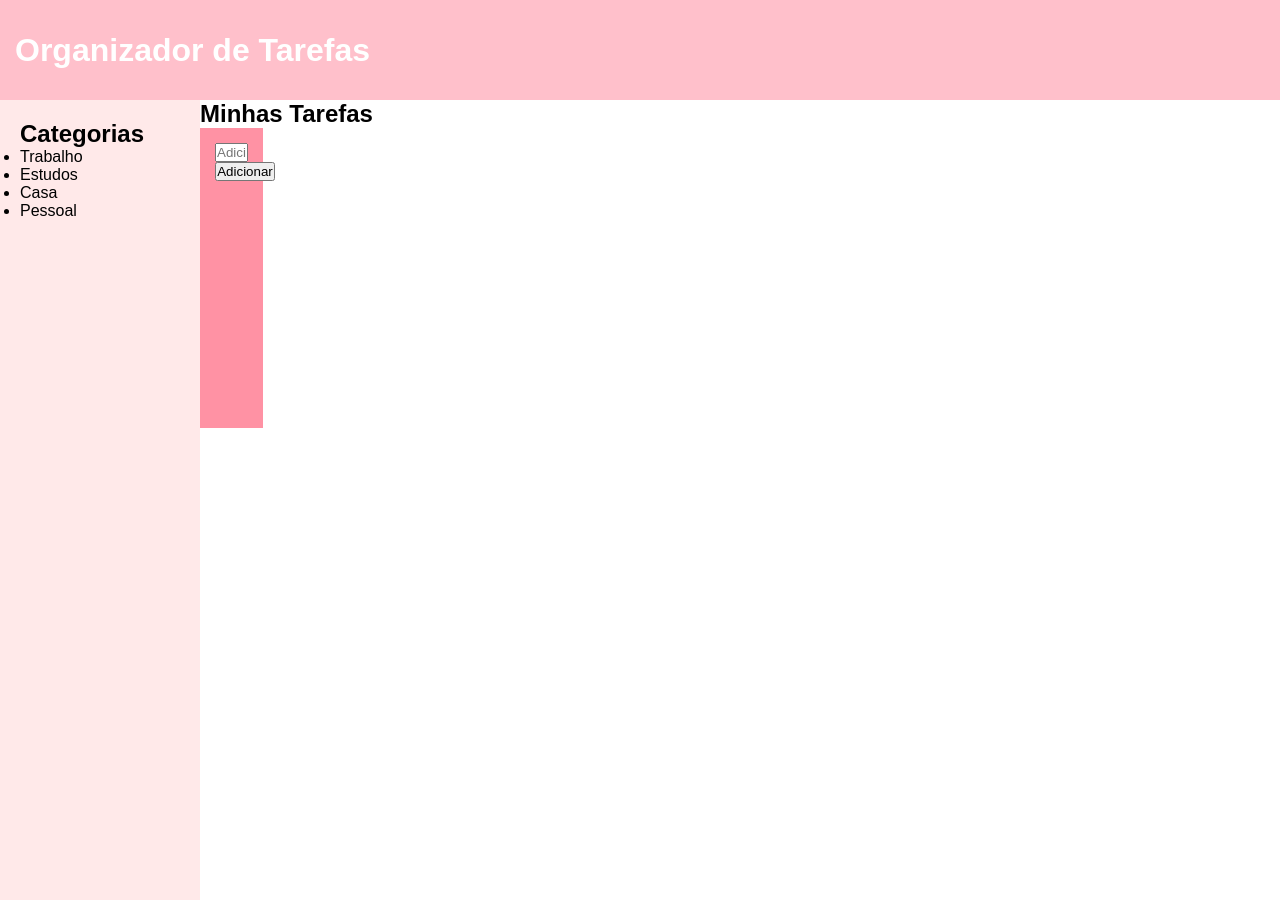
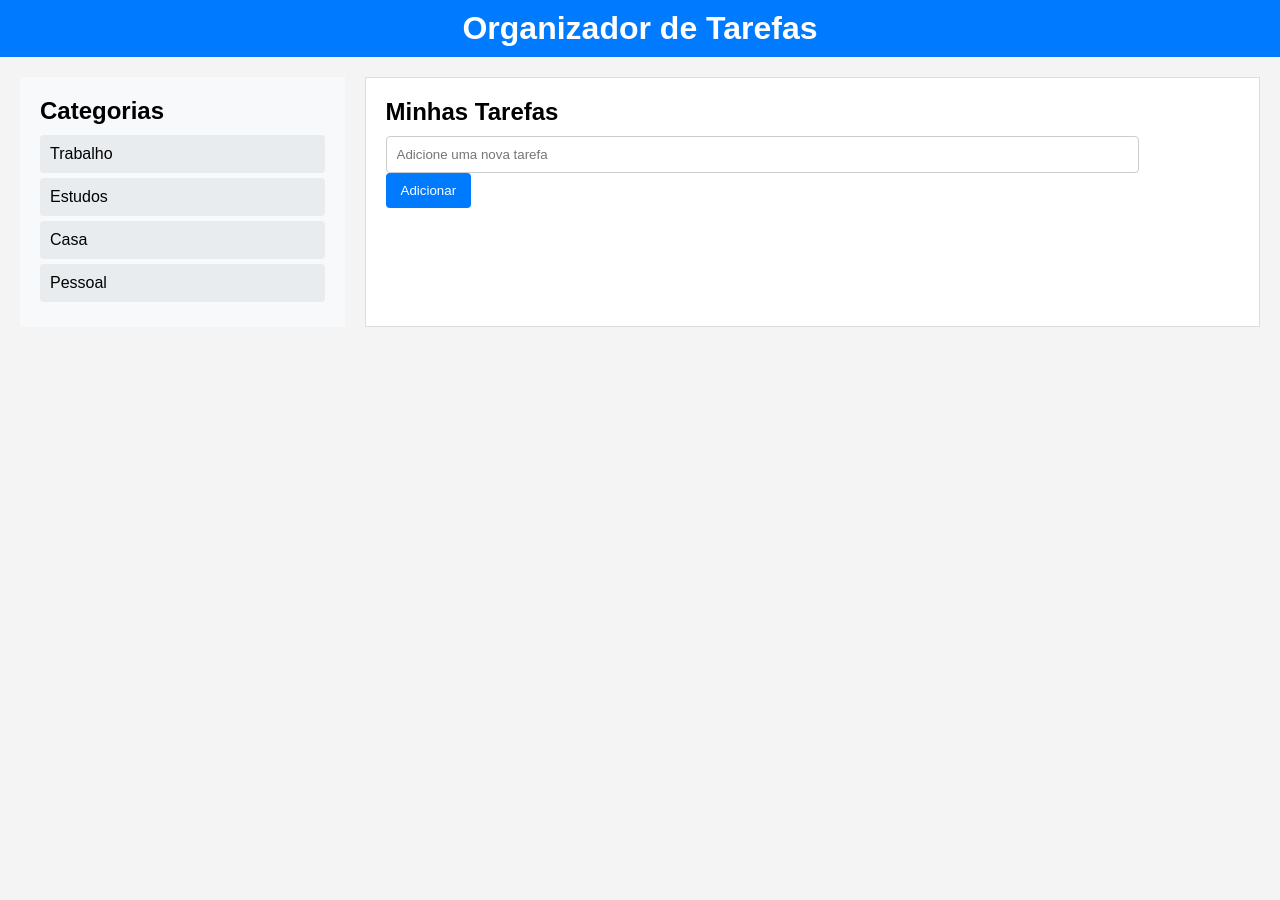
Before and after one commit to Ykessia/redes, a plain HTML site: page meusite/index.html in a window 1280 px wide. After the commit the page ends 800 px from the top, so only its background shows below. Drawn offline with Linux system fonts and the light colour scheme.

Commit message:
Update style.css

```diff
--- a/meusite/style.css
+++ b/meusite/style.css
@@ -1,50 +1,76 @@
 * {
+    box-sizing: border-box;
     margin: 0;
     padding: 0;
-    box-sizing: border-box;
 }
 
 body {
     font-family: Arial, sans-serif;
+    background-color: #f4f4f4;
 }
 
 header {
-    display: flex;
-    background-color: pink;
+    background: #007bff;
     color: white;
-    padding: 15px;
-    align-items: center;
-    height: 100px;
+    padding: 10px 20px;
+    text-align: center;
 }
 
 .container {
     display: flex;
-    height: 100vh;
+    margin: 20px;
 }
 
 aside {
-    width: 200px;
-    background-color: #ffe9e9;
+    flex: 1;
+    background: #f8f9fa;
     padding: 20px;
+    margin-right: 20px;
 }
 
-.content {
-    display: flex;
-    flex-direction: column;
-    align-items: center;
-    flex-grow: 1;
+section {
+    flex: 3;
+    background: white;
     padding: 20px;
-    background-color: #f9f9f9;
-}
-form{
-    display: flex;
-    flex-direction: column;
-    width: 30%;
-    height: 300px;
-    background-color: rgb(255, 146, 164);
-    padding: 15px;
+    border: 1px solid #ddd;
 }
 
-button{
-    width: 60px;
+h2 {
+    margin-bottom: 10px;
 }
+
+form {
+    margin-bottom: 20px;
+}
+
+input[type="text"] {
+    width: calc(100% - 100px);
+    padding: 10px;
+    margin-right: 10px;
+    border: 1px solid #ccc;
+    border-radius: 4px;
+}
+
+button {
+    padding: 10px 15px;
+    background: #007bff;
+    color: white;
+    border: none;
+    border-radius: 4px;
+    cursor: pointer;
+}
+
+button:hover {
+    background: #0056b3;
+}
+
+ul {
+    list-style-type: none;
+}
+
+li {
+    padding: 10px;
+    background: #e9ecef;
+    margin-bottom: 5px;
+    border-radius: 4px;
+}
```
